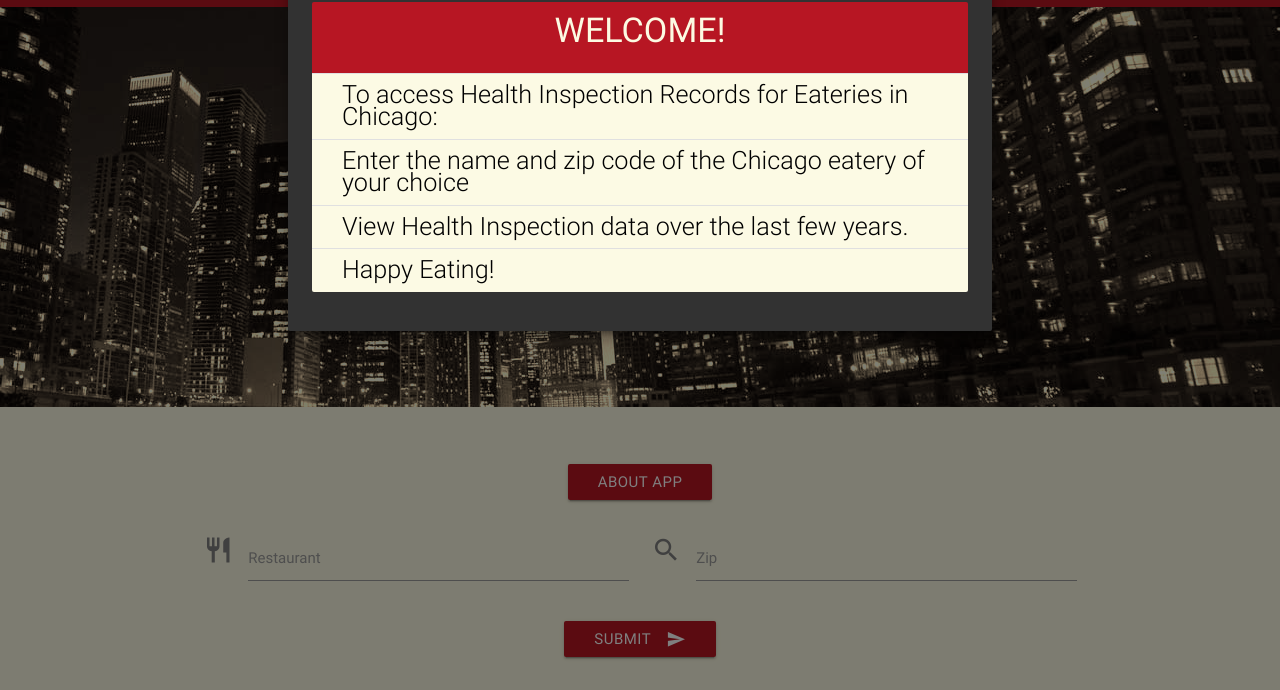
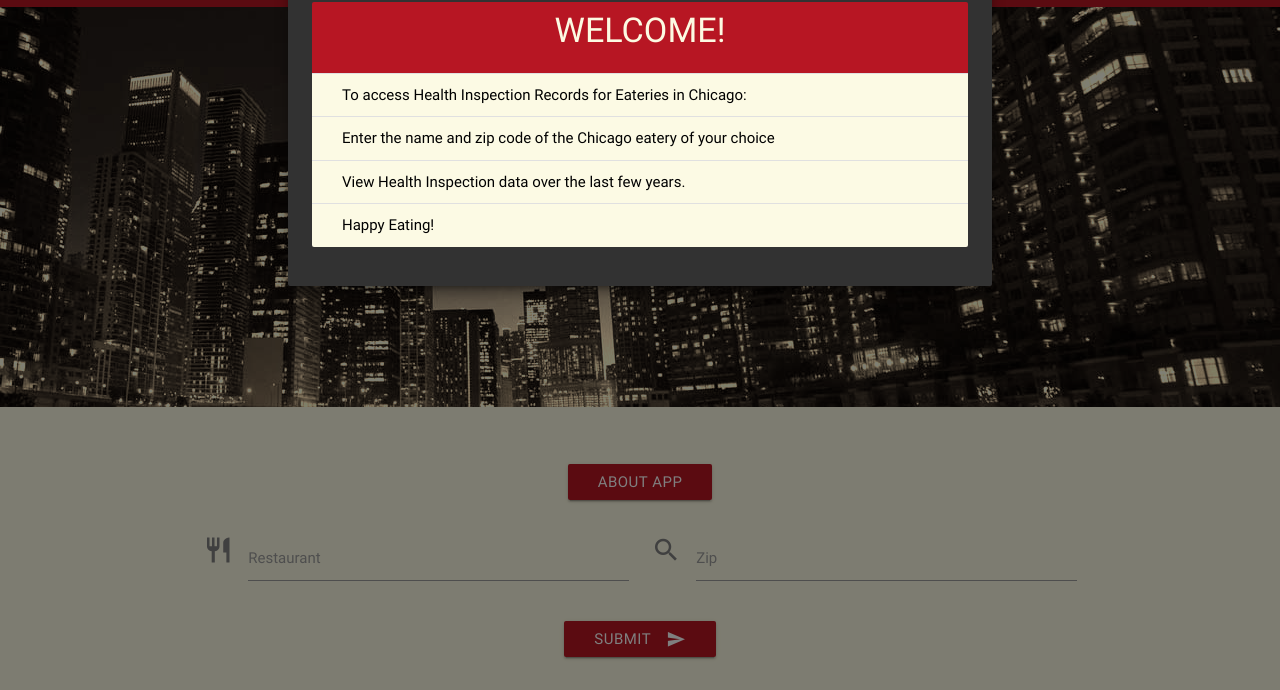
Before and after one commit to melissaintrees/CleanEatChicago, a plain HTML site: page index.html in a window 1280 px wide. Both pictures are taken after a click on the button "ABOUT APP". Shown: the part 110-800 px from the top of the page. Drawn offline with nearby package versions, Linux system fonts and the light colour scheme; some packages are replaced by stand-ins of ours.

Commit message:
remove flow text from moDAL2

```diff
--- a/index.html
+++ b/index.html
@@ -75,7 +75,7 @@
             <div id="modal2" class="modal ">
                 <div class="modal-content modal-bg">
                     <div id="instructions-modal">
-                        <ul class="collection collection1 with-header flow-text">
+                        <ul class="collection collection1 with-header">
                             <li class="collection-header">
                                 <h4>Welcome!
                                 </h4>
```
